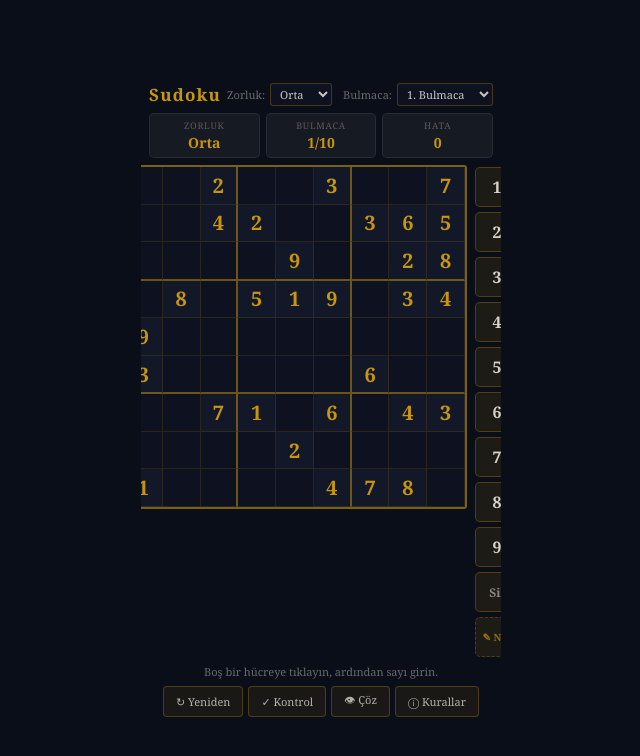
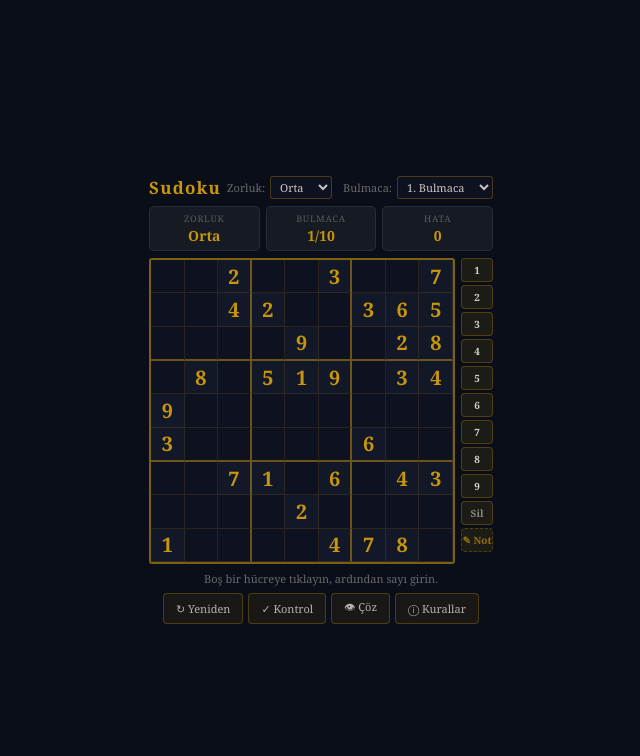
Before and after one commit to tekinhoca/tekinhoca.github.io, a plain HTML site: page html-oyunlar/sudoku.html in a window 1280 px wide. Shown: the whole page, without its empty margins (319-959 px from the left). Drawn offline with Linux system fonts and the light colour scheme.

Commit message:
Add files via upload

```diff
--- a/html-oyunlar/sudoku.html
+++ b/html-oyunlar/sudoku.html
@@ -8,7 +8,7 @@
 *{box-sizing:border-box;margin:0;padding:0}
 html,body{height:100%;background:#0a0e18;font-family:Georgia,serif;display:flex;align-items:flex-start;justify-content:center;padding:8px;overflow-y:auto;scrollbar-width:none;-ms-overflow-style:none}
 html::-webkit-scrollbar,body::-webkit-scrollbar{display:none}
-.wrap{width:100%;max-width:620px;display:flex;flex-direction:column;gap:7px;margin:auto}
+.wrap{width:100%;max-width:560px;display:flex;flex-direction:column;gap:7px;margin:auto}
 
 .top-bar{display:flex;align-items:center;justify-content:space-between;flex-wrap:wrap;gap:6px}
 .game-title{font-size:17px;font-weight:700;color:#c8960c;letter-spacing:.07em}
@@ -21,8 +21,8 @@ html::-webkit-scrollbar,body::-webkit-scrollbar{display:none}
 .ibox .v{font-size:14px;font-weight:700;color:#c8960c}
 
 /* SUDOKU TAHTASI + NUMPAD YAN YANA */
-.board-wrap{display:flex;align-items:flex-start;justify-content:center;gap:8px}
-.board{display:grid;grid-template-columns:repeat(9,1fr);border:2px solid rgba(200,150,12,0.6);border-radius:3px;overflow:hidden;width:100%;max-width:min(430px,75vw);aspect-ratio:1;flex-shrink:0}
+.board-wrap{display:flex;align-items:flex-start;justify-content:center;gap:6px}
+.board{display:grid;grid-template-columns:repeat(9,1fr);border:2px solid rgba(200,150,12,0.6);border-radius:3px;overflow:hidden;flex:1;max-width:min(400px,68vw);aspect-ratio:1;flex-shrink:0}
 
 .cell{
   display:flex;align-items:center;justify-content:center;
@@ -63,19 +63,21 @@ html::-webkit-scrollbar,body::-webkit-scrollbar{display:none}
   font-weight:400;
 }
 
-/* NUMPAD — sağ sütun */
-.numpad{display:flex;flex-direction:column;gap:5px;align-items:center;flex-shrink:0;padding-top:2px}
+/* NUMPAD — sağ sütun, tahtayla aynı yükseklik */
+.numpad{display:flex;flex-direction:column;gap:3px;align-items:stretch;flex-shrink:0;width:38px}
 .nbtn{
-  width:44px;height:40px;
+  width:38px;height:38px;
   background:rgba(200,150,12,0.1);
-  border:1px solid rgba(200,150,12,0.3);border-radius:5px;
+  border:1px solid rgba(200,150,12,0.3);border-radius:4px;
   color:rgba(247,242,232,0.85);
-  font-size:16px;font-weight:700;font-family:Georgia,serif;
+  font-size:15px;font-weight:700;font-family:Georgia,serif;
   cursor:pointer;transition:background .12s;
+  display:flex;align-items:center;justify-content:center;
+  padding:0;
 }
 .nbtn:hover{background:rgba(200,150,12,0.25)}
-.nbtn.del{font-size:12px;color:rgba(247,242,232,0.5)}
-.nbtn.note-btn{font-size:10px;color:rgba(200,150,12,0.7);border-style:dashed}
+.nbtn.del{font-size:10px;color:rgba(247,242,232,0.5)}
+.nbtn.note-btn{font-size:9px;color:rgba(200,150,12,0.7);border-style:dashed}
 .nbtn.note-btn.active{background:rgba(200,150,12,0.2);border-style:solid;color:#c8960c}
 
 /* MESAJ */
@@ -221,6 +223,28 @@ function buildNumpad(){
   n.className='nbtn note-btn';n.id='noteBtn';n.textContent='✎ Not';
   n.onclick=toggleNoteMode;
   np.appendChild(n);
+  // Tahta yüksekliğine göre buton boyutunu ayarla
+  requestAnimationFrame(fitNumpad);
+}
+
+function fitNumpad(){
+  const boardEl = document.getElementById('board');
+  const np = document.getElementById('numpad');
+  if(!boardEl||!np) return;
+  const boardH = boardEl.getBoundingClientRect().height;
+  if(boardH < 10) return;
+  // 11 buton + 10 gap (3px) = boardH
+  // butonH = (boardH - 10*3) / 11
+  const gap = 3;
+  const btnCount = 11;
+  const btnH = Math.floor((boardH - (btnCount-1)*gap) / btnCount);
+  np.style.gap = gap+'px';
+  np.style.width = Math.max(32, btnH)+'px';
+  Array.from(np.querySelectorAll('.nbtn')).forEach(b=>{
+    b.style.height = btnH+'px';
+    b.style.width = Math.max(32, btnH)+'px';
+    b.style.fontSize = Math.max(10, Math.floor(btnH*0.45))+'px';
+  });
 }
 
 function toggleNoteMode(){
@@ -400,6 +424,7 @@ function toggleInfo(){const b=document.getElementById('infoBox');b.style.display
 // Başlat
 fillPuzSel();
 loadPuzzle('medium',0);
+window.addEventListener('resize', fitNumpad);
 </script>
 </body>
 </html>
```
